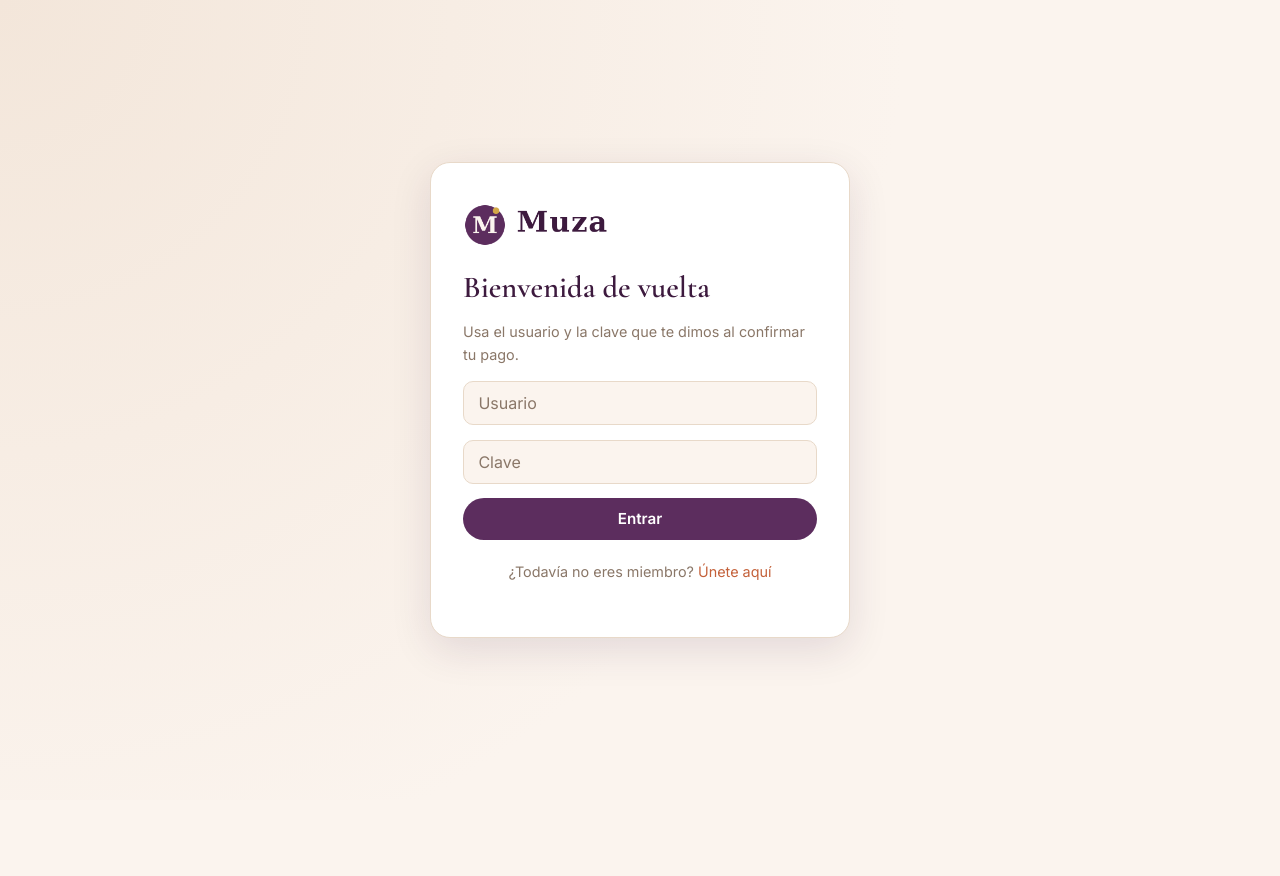
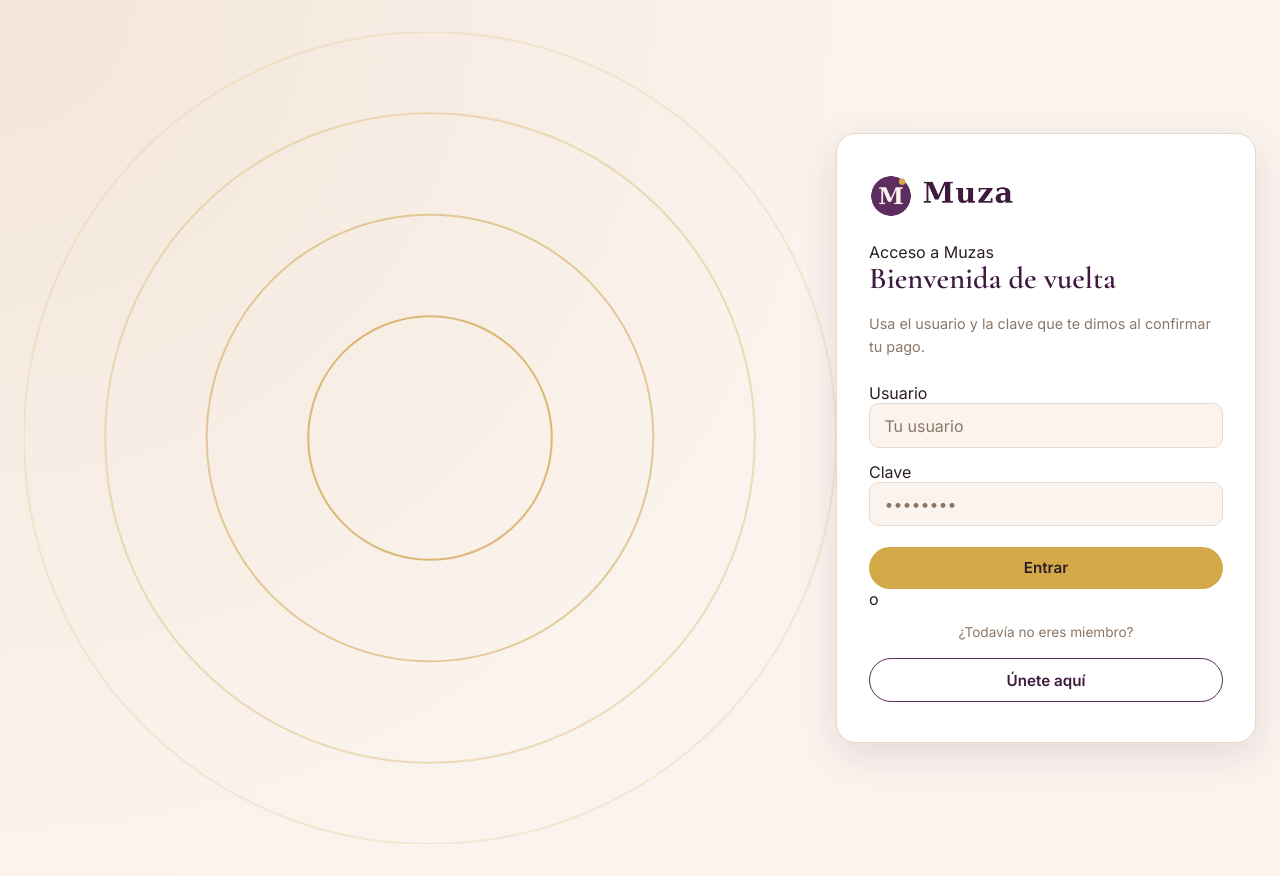
Before and after one commit to somosmuzamarketing-spec/muza-platform, a Next.js app: page /login in a window 1280 px wide. Before the commit the page ends 800 px from the top, so only its background shows below. Built offline with nearby package versions, Linux system fonts and the light colour scheme.

Commit message:
Aplicar diseno de El Salon a Login

```diff
--- a/src/app/login/page.tsx
+++ b/src/app/login/page.tsx
@@ -30,25 +30,42 @@ export default function LoginPage() {
 
   return (
     <div className="auth-shell">
+      <svg className="auth-decor" viewBox="0 0 400 400" fill="none" xmlns="http://www.w3.org/2000/svg" aria-hidden="true">
+        <circle cx="200" cy="200" r="60" stroke="#D8B46A" strokeWidth="1" opacity="0.9" />
+        <circle cx="200" cy="200" r="110" stroke="#D8B46A" strokeWidth="1" opacity="0.65" />
+        <circle cx="200" cy="200" r="160" stroke="#D8B46A" strokeWidth="1" opacity="0.4" />
+        <circle cx="200" cy="200" r="200" stroke="#D8B46A" strokeWidth="1" opacity="0.22" />
+      </svg>
       <div className="auth-card">
         <Link href="/" className="logo" style={{ marginBottom: "1.5rem" }}>
           <img src="/logo-horizontal.png" alt="Muza" className="logo-img large" />
         </Link>
+        <span className="eyebrow">Acceso a Muzas</span>
         <h2>Bienvenida de vuelta</h2>
         <p style={{ color: "var(--muted)", fontSize: "0.9rem" }}>
           Usa el usuario y la clave que te dimos al confirmar tu pago.
         </p>
-        <form onSubmit={handleSubmit}>
-          <input placeholder="Usuario" value={username} onChange={(e) => setUsername(e.target.value)} required />
-          <input placeholder="Clave" type="password" value={password} onChange={(e) => setPassword(e.target.value)} required />
-          {error && <p style={{ color: "var(--danger)" }}>{error}</p>}
-          <button type="submit" disabled={loading} style={{ width: "100%" }}>
+        <form onSubmit={handleSubmit} style={{ marginTop: "1.6rem" }}>
+          <div className="field">
+            <label htmlFor="username">Usuario</label>
+            <input id="username" placeholder="Tu usuario" value={username} onChange={(e) => setUsername(e.target.value)} required />
+          </div>
+          <div className="field">
+            <label htmlFor="password">Clave</label>
+            <input id="password" placeholder="••••••••" type="password" value={password} onChange={(e) => setPassword(e.target.value)} required />
+          </div>
+          {error && <p style={{ color: "var(--danger)", fontSize: "0.88rem" }}>{error}</p>}
+          <button type="submit" className="gold" disabled={loading} style={{ width: "100%", marginTop: "0.4rem" }}>
             {loading ? "Entrando..." : "Entrar"}
           </button>
         </form>
-        <p style={{ textAlign: "center", marginTop: "1.25rem", fontSize: "0.9rem", color: "var(--muted)" }}>
-          ¿Todavía no eres miembro? <Link href="/registro">Únete aquí</Link>
+        <div className="auth-divider">o</div>
+        <p style={{ textAlign: "center", marginBottom: "0.9rem", fontSize: "0.85rem", color: "var(--muted)" }}>
+          ¿Todavía no eres miembro?
         </p>
+        <Link href="/registro" className="btn secondary" style={{ width: "100%" }}>
+          Únete aquí
+        </Link>
       </div>
     </div>
   );
```
